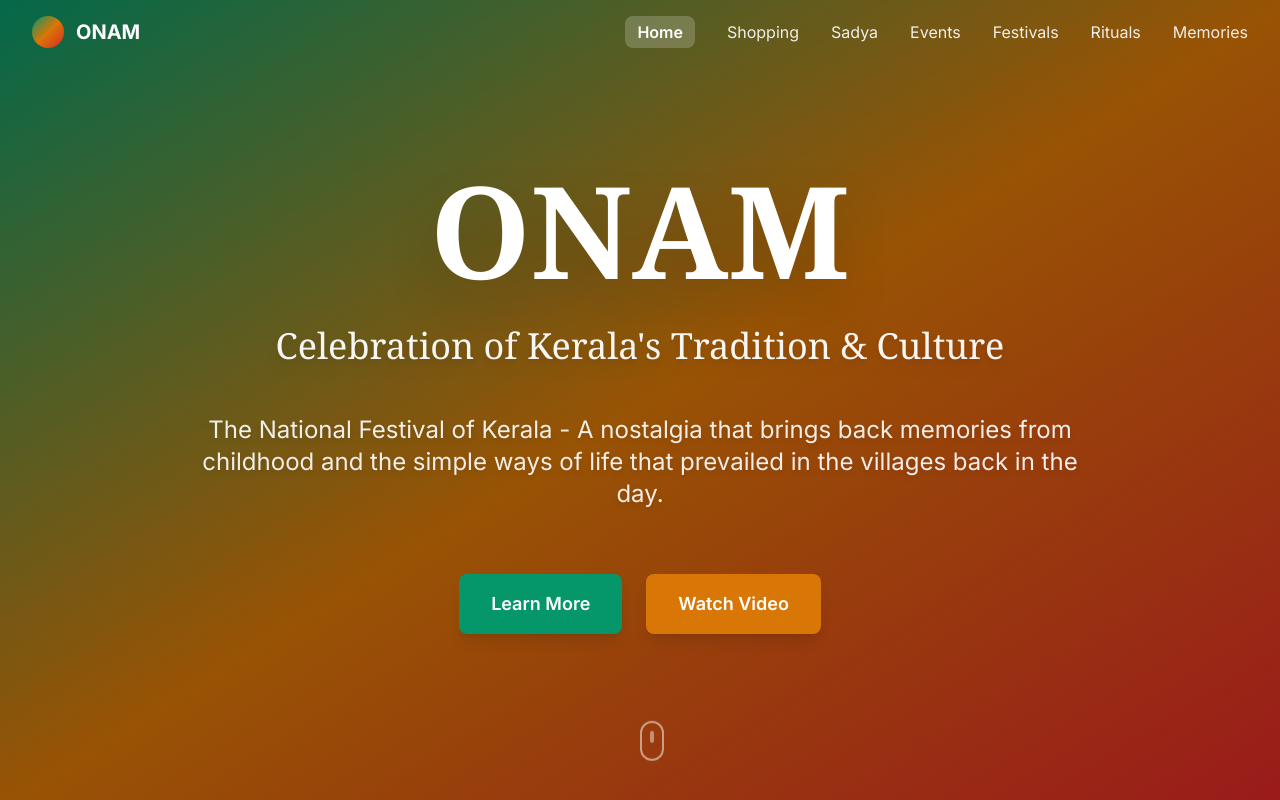
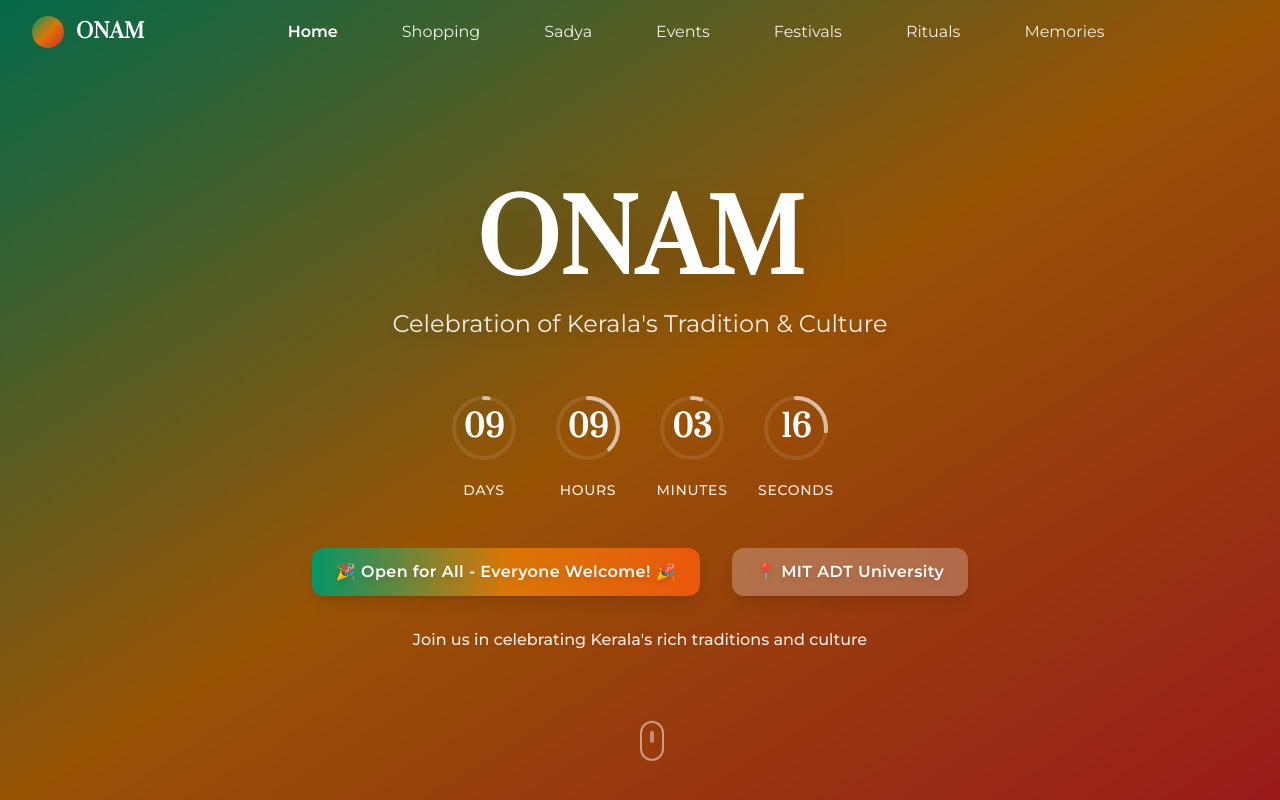
Before and after one commit to Gaurav-205/Onam, a React (Vite) app in the folder frontend/: page / in a window 1280 px wide. Shown: the top 800 px of the page. Built offline with nearby package versions, Linux system fonts and the light colour scheme.

Commit message:
updated landing page

```diff
--- a/frontend/src/components/Hero.jsx
+++ b/frontend/src/components/Hero.jsx
@@ -2,6 +2,12 @@ import { useState, useEffect } from 'react'
 
 const Hero = () => {
   const [videoError, setVideoError] = useState(false)
+  const [timeLeft, setTimeLeft] = useState({
+    days: 0,
+    hours: 0,
+    minutes: 0,
+    seconds: 0
+  })
 
   useEffect(() => {
     // Check if video file exists
@@ -14,6 +20,83 @@ const Hero = () => {
       video.onerror = null
     }
   }, [])
+
+  useEffect(() => {
+    // Onam 2025 is on September 12th
+    const onamDate = new Date('2025-09-12T00:00:00').getTime()
+
+    const timer = setInterval(() => {
+      const now = new Date().getTime()
+      const distance = onamDate - now
+
+      if (distance > 0) {
+        const newTime = {
+          days: Math.floor(distance / (1000 * 60 * 60 * 24)),
+          hours: Math.floor((distance % (1000 * 60 * 60 * 24)) / (1000 * 60 * 60)),
+          minutes: Math.floor((distance % (1000 * 60 * 60)) / (1000 * 60)),
+          seconds: Math.floor((distance % (1000 * 60)) / 1000)
+        }
+
+        setTimeLeft(newTime)
+      } else {
+        setTimeLeft({ days: 0, hours: 0, minutes: 0, seconds: 0 })
+      }
+    }, 1000)
+
+    return () => clearInterval(timer)
+  }, [])
+
+  const CountdownCard = ({ value, label, maxValue }) => {
+    const percentage = (value / maxValue) * 100
+    const radius = 30
+    const circumference = 2 * Math.PI * radius
+    const strokeDasharray = circumference
+    const strokeDashoffset = circumference - (percentage / 100) * circumference
+
+    return (
+      <div className="text-center">
+        {/* Circular Progress Arc */}
+        <div className="relative flex items-center justify-center mb-3">
+          <svg className="w-20 h-20 transform -rotate-90" viewBox="0 0 80 80">
+            {/* Background circle */}
+            <circle
+              cx="40"
+              cy="40"
+              r={radius}
+              stroke="rgba(255, 255, 255, 0.1)"
+              strokeWidth="4"
+              fill="transparent"
+            />
+            {/* Progress arc */}
+            <circle
+              cx="40"
+              cy="40"
+              r={radius}
+              stroke="rgba(255, 255, 255, 0.6)"
+              strokeWidth="4"
+              fill="transparent"
+              strokeDasharray={strokeDasharray}
+              strokeDashoffset={strokeDashoffset}
+              strokeLinecap="round"
+              className="transition-all duration-1000 ease-out"
+            />
+          </svg>
+
+          {/* Number overlay */}
+          <div className="absolute inset-0 flex items-center justify-center">
+            <div className="text-2xl md:text-3xl font-bold text-white font-heading">
+              {value.toString().padStart(2, '0')}
+            </div>
+          </div>
+        </div>
+
+        {/* Label */}
+        <div className="text-xs md:text-sm text-white/90 font-sans uppercase tracking-wider font-medium text-center">
+          {label}
+        </div>
+      </div>
+    )
+  }
 
   return (
     <section id="home" className="min-h-screen flex items-center justify-center relative overflow-hidden">
@@ -42,20 +125,66 @@ const Hero = () => {
         <div className="absolute inset-0 bg-black/30"></div>
       </div>
 
-      {/* Main Content - Clean and centered */}
-      <div className="relative z-10 text-center max-w-5xl mx-auto px-4">
-        <h1 className="text-8xl md:text-9xl font-bold mb-8 text-white drop-shadow-2xl font-serif">
+      {/* Main Content - Clean and minimal like Kerala website */}
+      <div className="relative z-10 text-center max-w-5xl mx-auto px-4 mt-20 md:mt-32">
+        <h1 className="text-6xl md:text-7xl lg:text-8xl font-bold mb-4 text-white drop-shadow-2xl font-heading leading-tight">
           ONAM
         </h1>
-        <p className="text-3xl md:text-4xl text-white/95 mb-12 font-medium drop-shadow-lg font-serif">
+        <p className="text-lg md:text-xl lg:text-2xl text-white/90 mb-12 font-normal drop-shadow-lg font-sans max-w-3xl mx-auto">
           Celebration of Kerala's Tradition & Culture
         </p>
-        <p className="text-xl md:text-2xl text-white/90 mb-16 max-w-4xl mx-auto leading-relaxed drop-shadow-md">
-          The National Festival of Kerala - A nostalgia that brings back memories from childhood and the simple ways of life that prevailed in the villages back in the day.
-        </p>
-        <div className="flex flex-col sm:flex-row gap-6 justify-center">
-          <button className="btn-primary text-lg px-8 py-4">Learn More</button>
-          <button className="btn-secondary text-lg px-8 py-4">Watch Video</button>
+
+        {/* Clean Countdown Timer with Circular Progress */}
+        <div className="flex justify-center items-center space-x-3 md:space-x-6 mb-12">
+          <CountdownCard
+            value={timeLeft.days}
+            label="Days"
+            maxValue={365} // Assuming a year has 365 days for simplicity
+          />
+
+          <CountdownCard
+            value={timeLeft.hours}
+            label="Hours"
+            maxValue={24}
+          />
+
+          <CountdownCard
+            value={timeLeft.minutes}
+            label="Minutes"
+            maxValue={60}
+          />
+
+          <CountdownCard
+            value={timeLeft.seconds}
+            label="Seconds"
+            maxValue={60}
+          />
+        </div>
+
+        {/* Event Details */}
+        <div className="text-center mb-20">
+          <div className="flex flex-col md:flex-row items-center justify-center gap-6 md:gap-8">
+            {/* Open for All Badge */}
+            <div className="bg-gradient-to-r from-onam-green via-onam-gold to-onam-orange rounded-xl px-6 py-3 shadow-lg">
+              <p className="text-white font-semibold text-sm md:text-base drop-shadow-md tracking-wide">
+                🎉 Open for All - Everyone Welcome! 🎉
+              </p>
+            </div>
+
+            {/* Location Badge */}
+            <div className="bg-white/25 backdrop-blur-lg rounded-xl px-6 py-3 shadow-lg">
+              <p className="text-white font-semibold text-sm md:text-base drop-shadow-md tracking-wide">
+                📍 MIT ADT University
+              </p>
+            </div>
+          </div>
+
+          {/* Description */}
+          <div className="mt-8">
+            <p className="text-white/90 font-medium text-sm md:text-base drop-shadow-sm">
+              Join us in celebrating Kerala's rich traditions and culture
+            </p>
+          </div>
         </div>
       </div>
 
--- a/frontend/src/components/Navbar.jsx
+++ b/frontend/src/components/Navbar.jsx
@@ -33,30 +33,34 @@ const Navbar = ({ currentSection, scrollToSection }) => {
           {/* Logo */}
           <div className="flex items-center space-x-3">
             <div className="w-8 h-8 bg-gradient-to-br from-onam-green via-onam-gold to-onam-red rounded-full"></div>
-            <span className={`text-xl font-bold ${isScrolled ? 'text-gray-800' : 'text-white'}`}>
+            <span className={`text-xl font-bold font-heading ${isScrolled ? 'text-gray-800' : 'text-white'}`}>
               ONAM
             </span>
           </div>
 
-          {/* Navigation Links */}
-          <div className="hidden md:flex space-x-8">
+          {/* Centered Navigation Links */}
+          <div className="hidden md:flex items-center justify-center flex-1">
+            <div className="flex space-x-8">
               {navItems.map((item) => (
                 <button
                   key={item.id}
                   onClick={() => scrollToSection(item.id)}
-                className={`transition-colors duration-200 ${
+                  className={`relative px-4 py-2 rounded-lg transition-all duration-300 group font-sans ${
                     currentSection === item.id
                       ? isScrolled
                         ? 'text-onam-green font-semibold'
-                      : 'text-white font-semibold bg-white/20 px-3 py-1 rounded-lg'
+                        : 'text-white font-semibold'
                       : isScrolled
-                      ? 'text-gray-600 hover:text-onam-green'
-                      : 'text-white/90 hover:text-white'
+                        ? 'text-gray-600 hover:text-onam-green hover:bg-gray-100'
+                        : 'text-white/90 hover:text-white hover:bg-white/10'
                   }`}
                 >
                   {item.label}
+                  {/* Hover underline effect */}
+                  <div className={`absolute bottom-0 left-0 h-0.5 bg-gradient-to-r from-onam-green via-onam-gold to-onam-red transform scale-x-0 transition-transform duration-300 group-hover:scale-x-100`}></div>
                 </button>
               ))}
+            </div>
           </div>
 
           {/* Mobile Menu Button */}
--- a/frontend/src/index.css
+++ b/frontend/src/index.css
@@ -1,4 +1,4 @@
-@import url('https://fonts.googleapis.com/css2?family=Inter:wght@300;400;500;600;700;800&display=swap');
+@import url('https://fonts.googleapis.com/css2?family=Prata:wght@400&family=Montserrat:wght@300;400;500;600;700;800&display=swap');
 
 @tailwind base;
 @tailwind components;
@@ -10,17 +10,17 @@
   }
 
   body {
-    font-family: 'Inter', system-ui, sans-serif;
+    font-family: 'Montserrat', system-ui, sans-serif;
   }
 }
 
 @layer components {
   .btn-primary {
-    @apply bg-onam-green hover:bg-green-700 text-white font-semibold py-3 px-6 rounded-lg transition-all duration-300 transform hover:scale-105 shadow-lg hover:shadow-xl;
+    @apply bg-onam-green hover:bg-green-700 text-white font-semibold py-2.5 px-6 rounded-lg transition-all duration-300 transform hover:scale-105 shadow-lg hover:shadow-xl font-sans;
   }
 
   .btn-secondary {
-    @apply bg-onam-gold hover:bg-amber-600 text-white font-semibold py-3 px-6 rounded-lg transition-all duration-300 transform hover:scale-105 shadow-lg hover:shadow-xl;
+    @apply bg-onam-gold hover:bg-amber-600 text-white font-semibold py-2.5 px-6 rounded-lg transition-all duration-300 transform hover:scale-105 shadow-lg hover:shadow-xl font-sans;
   }
 
   .section-padding {
--- a/frontend/tailwind.config.js
+++ b/frontend/tailwind.config.js
@@ -16,7 +16,8 @@ export default {
         'onam-pink': '#EC4899',
       },
       fontFamily: {
-        'sans': ['Inter', 'system-ui', 'sans-serif'],
+        'sans': ['Montserrat', 'system-ui', 'sans-serif'],
+        'heading': ['Prata', 'serif'],
       },
       animation: {
         'float': 'float 3s ease-in-out infinite',
```
Also changed, not shown: 1 other file (tests, documents, lock files or other folders). Lines whose indentation alone changed are shown as unchanged.
